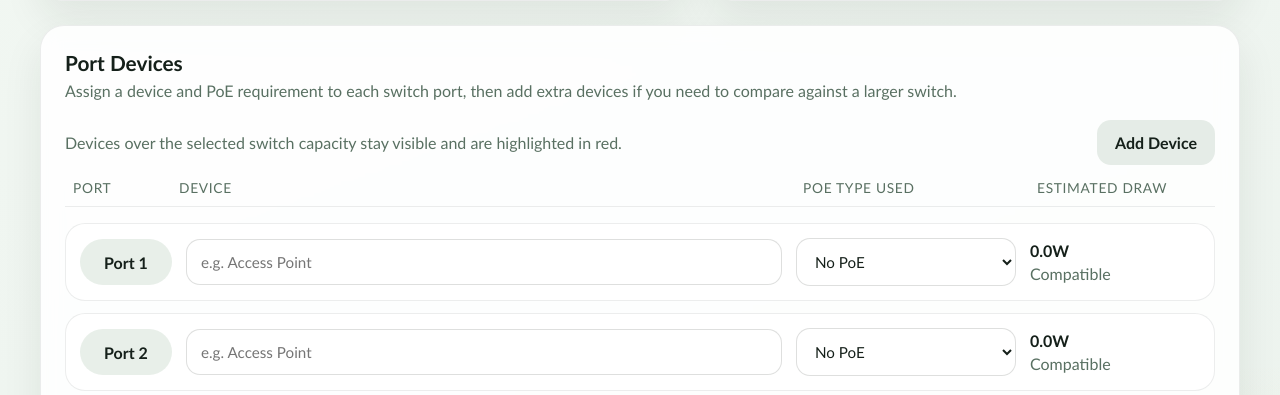
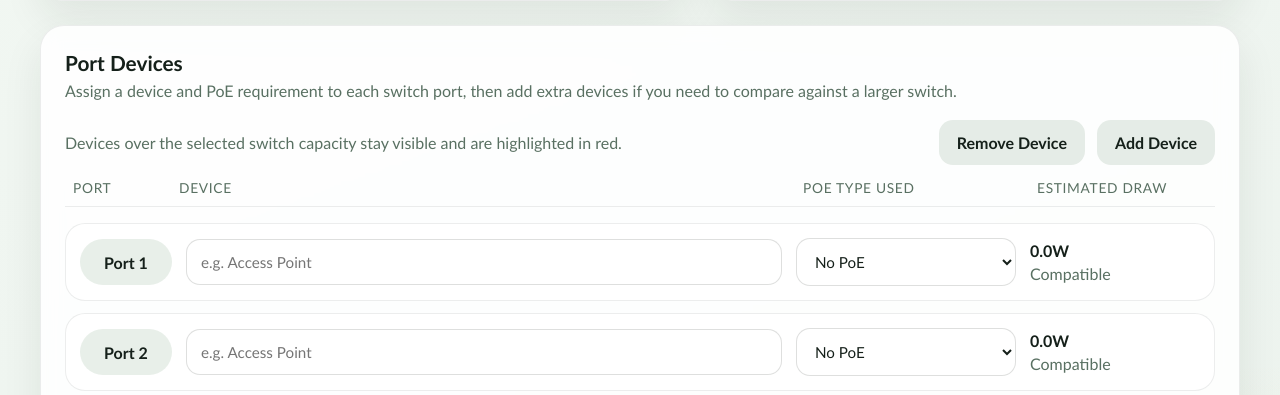
Before and after one commit to AVToolSet/FrontEnd, a Flask app: page /poe-calc in a window 1280 px wide. Shown: the part 911-1306 px from the top of the page. Run offline with Flask 3, Linux system fonts and the light colour scheme.

Commit message:
Add remove device action to PoE tool

```diff
--- a/static/poe_calc/app.js
+++ b/static/poe_calc/app.js
@@ -175,6 +175,7 @@ const elements = {
   switchType: document.querySelector("#switch-poe-type"),
   portCount: document.querySelector("#port-count"),
   addDevice: document.querySelector("#add-device"),
+  removeDevice: document.querySelector("#remove-device"),
   exportCsv: document.querySelector("#export-csv"),
   resetForm: document.querySelector("#reset-form"),
   catalogNote: document.querySelector("#catalog-note"),
@@ -568,6 +569,15 @@ elements.addDevice.addEventListener("click", () => {
   updateCalculator();
 });
 
+elements.removeDevice.addEventListener("click", () => {
+  if (elements.portsContainer.children.length <= 1) {
+    return;
+  }
+
+  elements.portsContainer.lastElementChild.remove();
+  updateCalculator();
+});
+
 [elements.switchName, elements.model, elements.budget, elements.switchType, elements.portCount].forEach((input) => {
   input.addEventListener("input", updateCalculator);
   input.addEventListener("change", updateCalculator);
--- a/static/poe_calc/styles.css
+++ b/static/poe_calc/styles.css
@@ -60,6 +60,7 @@ h1 { margin-bottom: 12px; font-size: clamp(2rem, 4vw, 3.6rem); line-height: 0.98
 .action-button.secondary { color: var(--text); background: #e5ece7; }
 .ports-toolbar { display: flex; align-items: center; justify-content: space-between; gap: 12px; margin-bottom: 14px; flex-wrap: wrap; }
 .ports-note { margin: 0; color: var(--muted); }
+.ports-actions { display: flex; gap: 12px; flex-wrap: wrap; }
 label { display: flex; flex-direction: column; gap: 8px; font-size: 0.95rem; font-weight: 500; }
 input, select { width: 100%; border: 1px solid rgba(21,32,26,0.14); border-radius: 14px; padding: 13px 14px; font: inherit; color: var(--text); background: var(--surface-strong); }
 .status-card[data-state="green"] { background: linear-gradient(180deg, var(--surface) 0%, var(--green-soft) 100%); }
--- a/templates/poe_calc/index.html
+++ b/templates/poe_calc/index.html
@@ -124,7 +124,10 @@
 
         <div class="ports-toolbar">
           <p class="ports-note">Devices over the selected switch capacity stay visible and are highlighted in red.</p>
-          <button id="add-device" class="action-button secondary" type="button">Add Device</button>
+          <div class="ports-actions">
+            <button id="remove-device" class="action-button secondary" type="button">Remove Device</button>
+            <button id="add-device" class="action-button secondary" type="button">Add Device</button>
+          </div>
         </div>
 
         <div class="ports-header">
```
